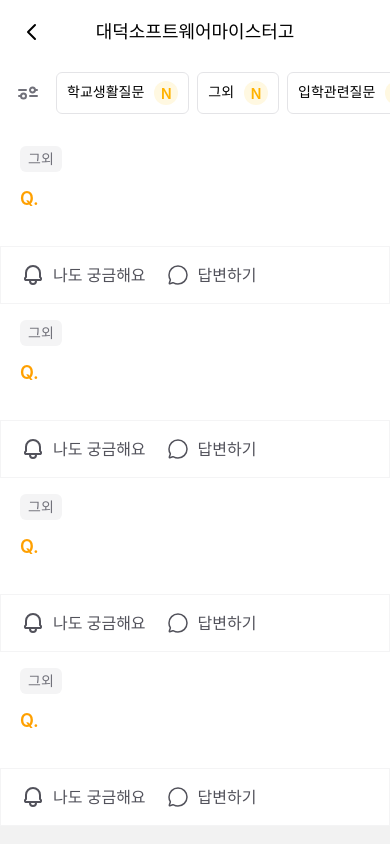
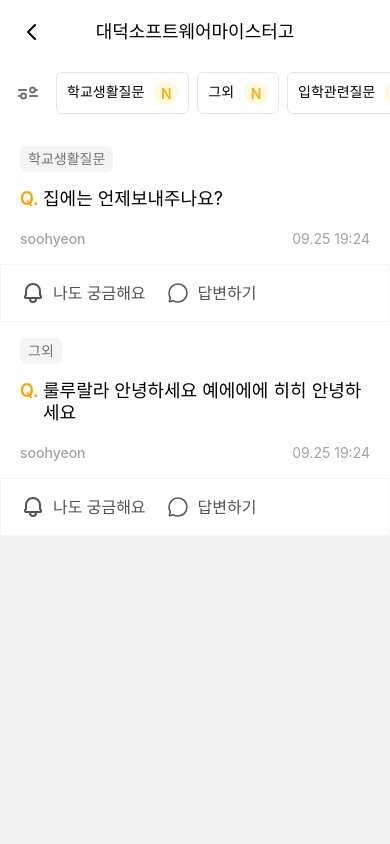
Before and after one commit to MEOGO-DSM/MEOGO_Frontend_V2, a React Native app: screen /QuestionTagGather in a window 390 px wide. Built offline with nearby package versions, Linux system fonts and the light colour scheme.

Commit message:
add :: 태그 별 질문 조회 값 불러오기

```diff
--- /dev/null
+++ b/src/app/dummy/questionTag.ts
@@ -0,0 +1,16 @@
+export const questionTag = [
+  {
+      "id": 2,
+      "content": "집에는 언제보내주나요?",
+      "date": "24.09.25 19:24",
+      "question_type": "LIFE",
+      "account_id": "soohyeon"
+  },
+  {
+    "id": 3,
+    "content": "룰루랄라 안녕하세요 예에에에 히히 안녕하세요",
+    "date": "24.09.25 19:24",
+    "question_type": "ETC",
+    "account_id": "soohyeon"
+}
+]
--- a/src/app/review/question/QuestionTagGather.tsx
+++ b/src/app/review/question/QuestionTagGather.tsx
@@ -7,6 +7,7 @@
 import { QuestionBox } from "../../../components/Review/QuestionBox"
 import { color } from "../../../styles"
 import { ScrollView } from "react-native"
+import { questionTag } from "../../dummy/questionTag"
 
 export default function QuestionTagGather() {
 
@@ -26,10 +27,17 @@
           contentContainerStyle={{ flexGrow: 1 }}
           keyboardShouldPersistTaps="handled"
         >
-          <QuestionBox />
-          <QuestionBox />
-          <QuestionBox />
-          <QuestionBox />
+          {
+            questionTag?.map(({ id, content, date, question_type, account_id }) => (
+              <QuestionBox
+                id={id}
+                content={content}
+                date={date}
+                questionType={question_type}
+                accountId={account_id}
+              />
+            ))
+          }
         </ScrollView>
       </Content>
     </>
--- a/src/components/Review/QuestionBox.tsx
+++ b/src/components/Review/QuestionBox.tsx
@@ -5,6 +5,7 @@
 import { TouchableOpacity } from 'react-native'
 import { useNavigation } from "@react-navigation/native"
 import { StackNavigationProp } from '@react-navigation/stack';
+import { useQuestionTagName } from "../../utils/useQuestionTagName"
 
 interface PropsType {
   id?: number,
@@ -14,20 +15,12 @@
   accountId?: string
 }
 
-const tagMap: { [key: string]: string } = {
-  LIFE: '학교생활질문',
-  ENTRANCE: '입학관련질문',
-  FACILITIES: '시설관련질문',
-  DEFAULT: '그외',
-};
-
-
 export const QuestionBox = ({ id, content, date, questionType, accountId }: PropsType) => {
   const navigation = useNavigation<StackNavigationProp<any>>()
 
   const [clickBell, setClickBell] = useState<boolean>(false)
 
-  const tagName = tagMap[questionType as keyof typeof tagMap] || tagMap.DEFAULT;
+  const tagName = useQuestionTagName(questionType)
 
   return (
     <TouchableOpacity
--- /dev/null
+++ b/src/utils/useQuestionTagName.ts
@@ -0,0 +1,14 @@
+import { useMemo } from 'react';
+
+const TAGS = {
+  LIFE: '학교생활질문',
+  ENTRANCE: '입학관련질문',
+  FACILITIES: '시설관련질문',
+  DEFAULT: '그외',
+};
+
+export const useQuestionTagName = (questionType?: string) => {
+  return useMemo(() => {
+    return TAGS[questionType as keyof typeof TAGS] || TAGS.DEFAULT;
+  }, [questionType]);
+};
```
